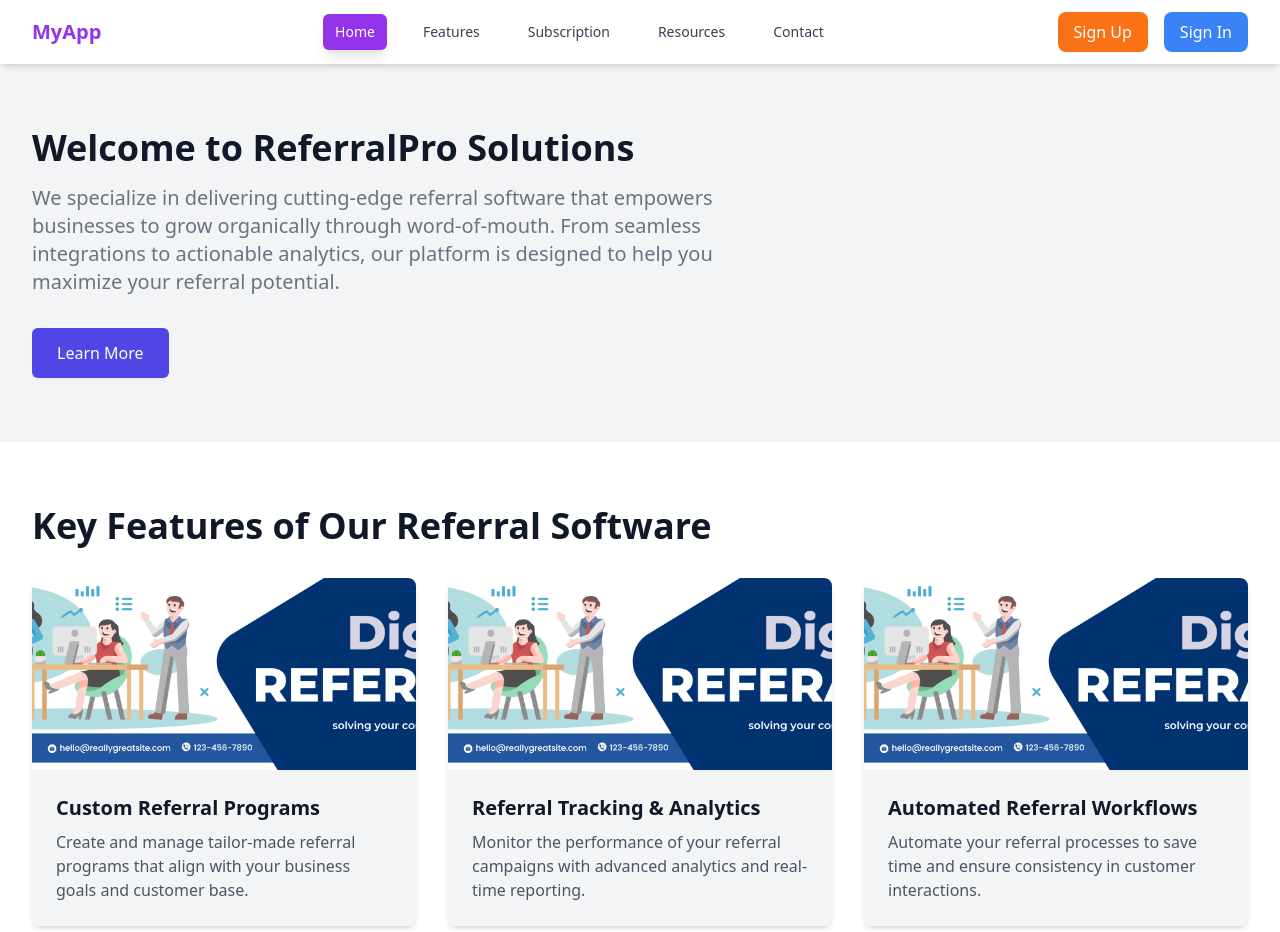
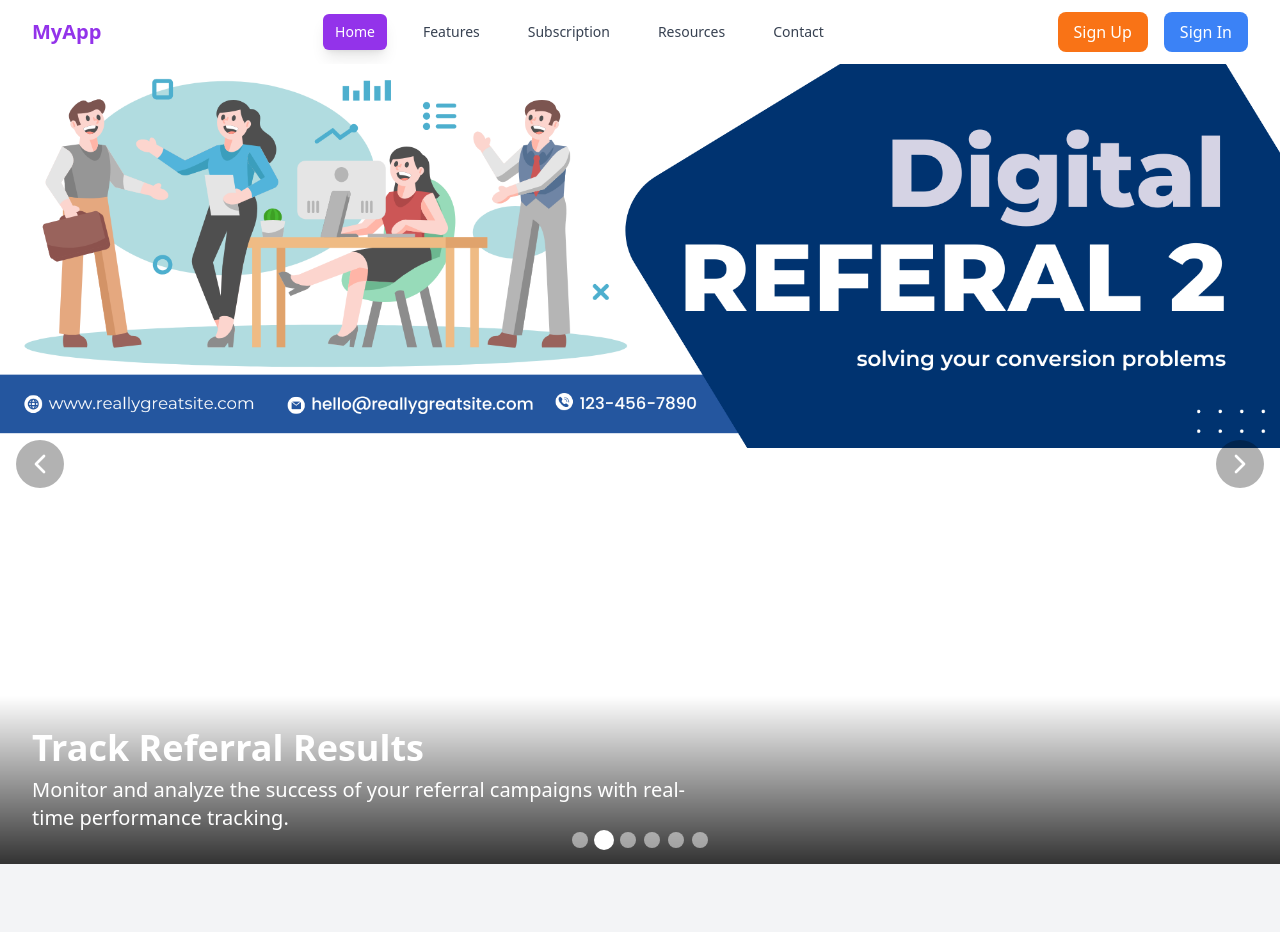
Before and after one commit to ifaceh0/Referal_Couponcode_Frontend, a React (Vite) app: page / in a window 1280 px wide. Shown: the top 932 px of the page. Built offline with nearby package versions, Linux system fonts and the light colour scheme.

Commit message:
changed the backend url!

```diff
--- a/src/home/Carousel.jsx
+++ b/src/home/Carousel.jsx
@@ -65,12 +65,12 @@ export default function Carousel() {
   };
 
   return (
-    <div className="relative">
+    <div className="relative w-full h-screen max-h-[80vh] md:max-h-screen overflow-hidden">
   {slides.map((slide, index) => (
     <div
       key={index}
-          className={`absolute top-0 left-0 w-full h-full transition-opacity duration-500 ${
-            index === currentSlide ? 'opacity-100' : 'opacity-0'
+      className={`absolute inset-0 w-full h-full transition-opacity duration-500 ease-in-out ${
+        index === currentSlide ? 'opacity-100 z-10' : 'opacity-0 z-0'
       }`}
     >
       <LazyLoadImage
@@ -78,33 +78,49 @@ export default function Carousel() {
         alt={slide.title}
         effect="blur"
         className="w-full h-full object-cover"
+        placeholderSrc="/placeholder-image.jpg" // Add a low-res placeholder
       />
-          <div className="absolute bottom-0 left-0 right-0 bg-black bg-opacity-50 text-white p-4">
-            <h2 className="text-xl md:text-2xl font-bold">{slide.title}</h2>
-            <p className="text-sm md:text-base">{slide.description}</p>
+      <div className="absolute bottom-0 left-0 right-0 bg-gradient-to-t from-black/80 to-transparent text-white p-4 md:p-8">
+        <div className="container mx-auto">
+          <h2 className="text-xl sm:text-2xl md:text-3xl lg:text-4xl font-bold mb-2">
+            {slide.title}
+          </h2>
+          <p className="text-sm sm:text-base md:text-lg lg:text-xl max-w-2xl">
+            {slide.description}
+          </p>
+        </div>
       </div>
     </div>
   ))}
+
+  {/* Navigation Arrows */}
   <button
     onClick={goToPrevSlide}
-        className="absolute top-1/2 left-4 transform -translate-y-1/2 bg-white bg-opacity-50 rounded-full p-2 hover:bg-opacity-75 transition-colors"
+    className="absolute top-1/2 left-2 sm:left-4 transform -translate-y-1/2 bg-black/30 hover:bg-black/50 text-white rounded-full p-2 transition-all duration-300 z-20"
+    aria-label="Previous slide"
   >
-        <ChevronLeft className="h-4 w-4 md:h-6 md:w-6 text-black" />
+    <ChevronLeft className="h-5 w-5 sm:h-6 sm:w-6 md:h-8 md:w-8" />
   </button>
   <button
     onClick={goToNextSlide}
-        className="absolute top-1/2 right-4 transform -translate-y-1/2 bg-white bg-opacity-50 rounded-full p-2 hover:bg-opacity-75 transition-colors"
+    className="absolute top-1/2 right-2 sm:right-4 transform -translate-y-1/2 bg-black/30 hover:bg-black/50 text-white rounded-full p-2 transition-all duration-300 z-20"
+    aria-label="Next slide"
   >
-        <ChevronRight className="h-4 w-4 md:h-6 md:w-6 text-black" />
+    <ChevronRight className="h-5 w-5 sm:h-6 sm:w-6 md:h-8 md:w-8" />
   </button>
-      <div className="absolute bottom-4 left-1/2 transform -translate-x-1/2 flex space-x-2">
+
+  {/* Indicators */}
+  <div className="absolute bottom-4 left-1/2 transform -translate-x-1/2 flex space-x-2 z-20">
     {slides.map((_, index) => (
       <button
         key={index}
         onClick={() => goToSlide(index)}
-            className={`w-2 h-2 md:w-3 md:h-3 rounded-full ${
-              index === currentSlide ? 'bg-white' : 'bg-white bg-opacity-50'
+        className={`w-3 h-3 sm:w-4 sm:h-4 rounded-full transition-all duration-300 ${
+          index === currentSlide
+            ? 'bg-white scale-125'
+            : 'bg-white/50 hover:bg-white/75'
         }`}
+        aria-label={`Go to slide ${index + 1}`}
       />
     ))}
   </div>
```
Lines whose indentation alone changed are shown as unchanged.
